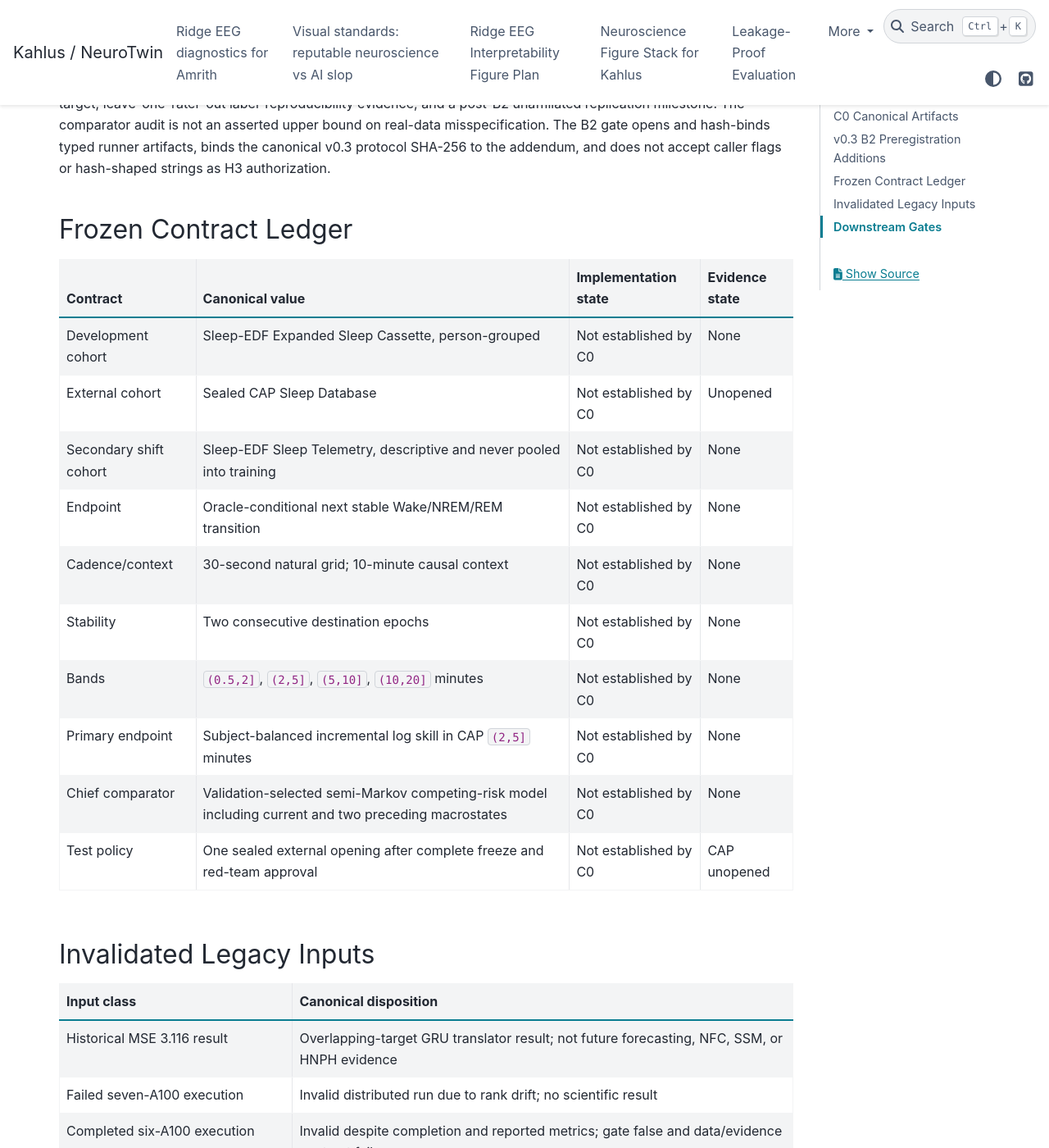
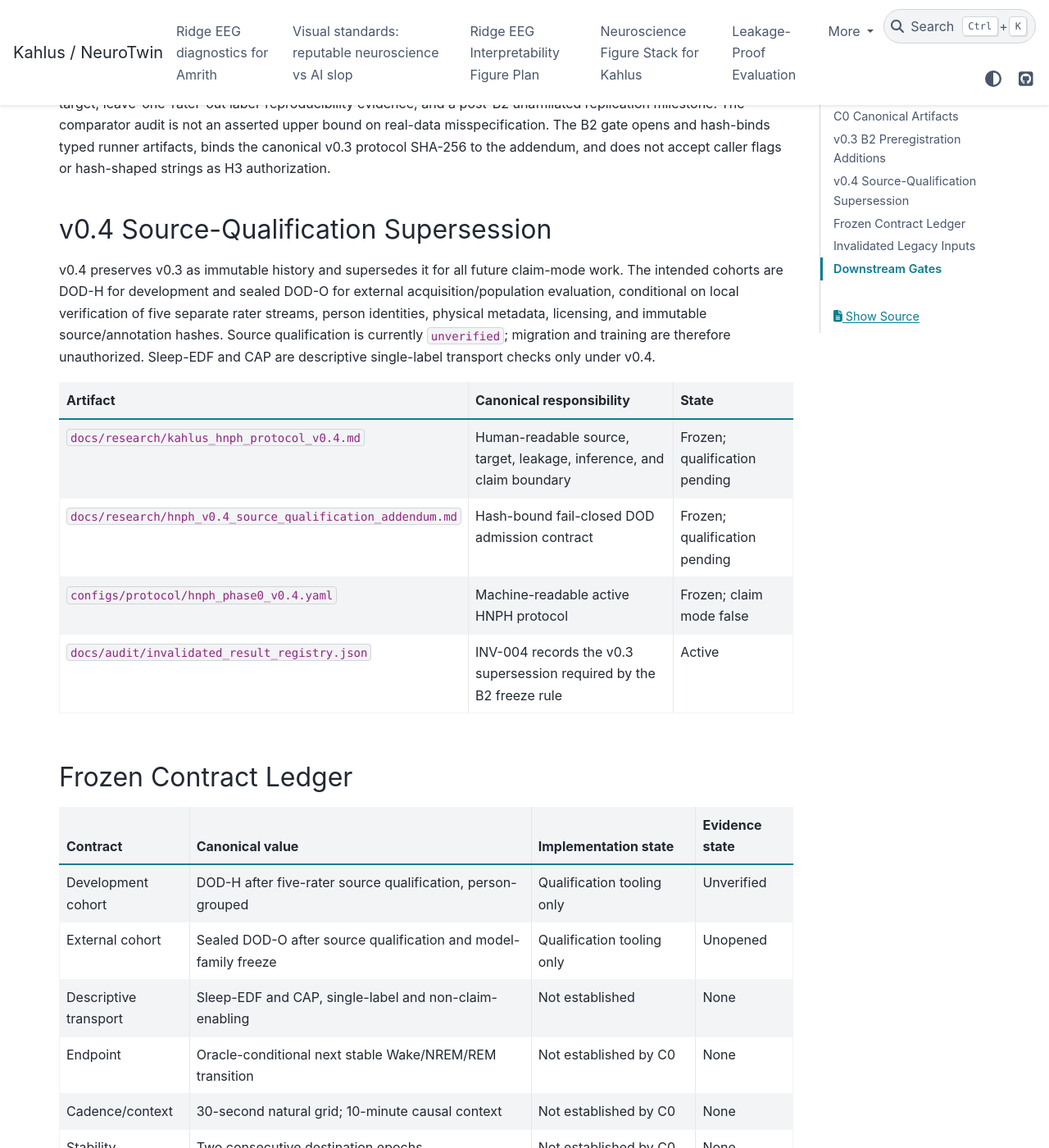
Before and after one commit to ptlnextdoor/Kahlus-V1, a Sphinx documentation site: the page built from docs/audit/CANONICAL_IMPLEMENTATION_LEDGER.md, in a window 1280 px wide and 1400 px high, scrolled down 1249 px. Shown: the whole window at 82% size. Built offline with Sphinx 7.4.7 and the PyData theme 0.15.4, drawn with Linux system fonts in a browser that asks for light colours; some of the changed text lies outside the part shown.

Commit message:
Supersede HNPH v0.3 with source-qualified v0.4 protocol (#66)
Migrates the canonical HNPH protocol from v0.3 to v0.4 and repoints the
feasibility gate at it. These parts ship together deliberately: the gate's
_CANONICAL_PROTOCOL_PATH and _CANONICAL_PREREGISTRATION_PATH now resolve to
v0.4 files, so landing the gate without the protocol would fail closed for
every caller.

What v0.4 adds over v0.3:

- Hash-bound DOD source qualification. DOD-H is the planned development
  cohort and DOD-O the sealed external cohort, admitted only after a local
  fail-closed check verifies five independent rater streams, person
  identities, physical units, sampling rates, licenses, and source/annotation
  hashes. If individual labels are unavailable, migration stops.
- Two new structural gate failures: source qualification not passing, and
  sealed DOD-O being opened before model-family freeze. Both route to
  integrity_fail / invalid_experiment.
- The bound source-qualification artifact is cross-checked, not merely
  hash-present: a caller cannot pass by asserting a flag the artifact
  contradicts.
- Feasibility and manifest schemas bump v3 -> v4.

Governance: docs/research/hnph_b2_preregistration_addendum.md freezes v0.3
with the condition that "a later change requires a new addendum version and an
invalidation-registry entry". This carries both halves. INV-004 records the
supersession as validity_status=superseded rather than invalid, because no
claim-mode run was ever executed under v0.3 — there is no metric to
invalidate and nothing to quarantine. v0.3 is preserved unchanged for audit.
The registry's canonical_protocol_id was also stale at v0.2 (never bumped for
v0.3) and now tracks v0.4.

Docs: adds an HNPH protocol lineage toctree, which also adopts the v0.2/v0.3
docs, their addendum, the decision log, and the registry. Sphinx warnings drop
from 27 to 22; this change adds none.

Verification: 98 passed, 1 skipped in tests/forecastability; ruff clean;
git diff --check clean. Protocol hash 401a8e47db3aefc5c549fec956254f291f71e43c6bf636c464551df552acc839
matches across the yaml, the addendum, and the INV-004 record.

Claim boundary: source_qualification_status remains unverified,
external_test_opened remains false, and no empirical HNPH frontier claim is
authorized. Sleep-EDF and CAP remain descriptive single-label transport checks.

```diff
--- a/docs/audit/CANONICAL_IMPLEMENTATION_LEDGER.md
+++ b/docs/audit/CANONICAL_IMPLEMENTATION_LEDGER.md
@@ -1,10 +1,10 @@
 # HNPH Canonical Implementation Ledger
 
 **C0 canonical protocol:** `kahlus.hnph.phase0.v0.2`
-**Active B2 preregistration:** `kahlus.hnph.phase0.v0.3`
+**Active protocol:** `kahlus.hnph.phase0.v0.4`
 **Ledger date:** 2026-07-13
-**Current authorization:** B2 implementation and data-governance remediation
-only; claim-mode evaluation remains blocked
+**Current authorization:** protocol and source-qualification implementation
+only; dataset migration, training, and claim-mode evaluation remain blocked
 
 This ledger separates a frozen decision from an implemented and validated
 capability. A checked documentation row does not authorize training or a result
@@ -42,20 +42,37 @@ real-data misspecification. The B2 gate opens and hash-binds typed runner
 artifacts, binds the canonical v0.3 protocol SHA-256 to the addendum, and does
 not accept caller flags or hash-shaped strings as H3 authorization.
 
+## v0.4 Source-Qualification Supersession
+
+v0.4 preserves v0.3 as immutable history and supersedes it for all future
+claim-mode work. The intended cohorts are DOD-H for development and sealed DOD-O
+for external acquisition/population evaluation, conditional on local verification
+of five separate rater streams, person identities, physical metadata, licensing,
+and immutable source/annotation hashes. Source qualification is currently
+`unverified`; migration and training are therefore unauthorized. Sleep-EDF and
+CAP are descriptive single-label transport checks only under v0.4.
+
+| Artifact | Canonical responsibility | State |
+| --- | --- | --- |
+| `docs/research/kahlus_hnph_protocol_v0.4.md` | Human-readable source, target, leakage, inference, and claim boundary | Frozen; qualification pending |
+| `docs/research/hnph_v0.4_source_qualification_addendum.md` | Hash-bound fail-closed DOD admission contract | Frozen; qualification pending |
+| `configs/protocol/hnph_phase0_v0.4.yaml` | Machine-readable active HNPH protocol | Frozen; claim mode false |
+| `docs/audit/invalidated_result_registry.json` | INV-004 records the v0.3 supersession required by the B2 freeze rule | Active |
+
 ## Frozen Contract Ledger
 
 | Contract | Canonical value | Implementation state | Evidence state |
 | --- | --- | --- | --- |
-| Development cohort | Sleep-EDF Expanded Sleep Cassette, person-grouped | Not established by C0 | None |
-| External cohort | Sealed CAP Sleep Database | Not established by C0 | Unopened |
-| Secondary shift cohort | Sleep-EDF Sleep Telemetry, descriptive and never pooled into training | Not established by C0 | None |
+| Development cohort | DOD-H after five-rater source qualification, person-grouped | Qualification tooling only | Unverified |
+| External cohort | Sealed DOD-O after source qualification and model-family freeze | Qualification tooling only | Unopened |
+| Descriptive transport | Sleep-EDF and CAP, single-label and non-claim-enabling | Not established | None |
 | Endpoint | Oracle-conditional next stable Wake/NREM/REM transition | Not established by C0 | None |
 | Cadence/context | 30-second natural grid; 10-minute causal context | Not established by C0 | None |
 | Stability | Two consecutive destination epochs | Not established by C0 | None |
 | Bands | `(0.5,2]`, `(2,5]`, `(5,10]`, `(10,20]` minutes | Not established by C0 | None |
-| Primary endpoint | Subject-balanced incremental log skill in CAP `(2,5]` minutes | Not established by C0 | None |
+| Primary endpoint | Subject-balanced incremental log skill in sealed DOD-O `(2,5]` minutes | Not established | None |
 | Chief comparator | Validation-selected semi-Markov competing-risk model including current and two preceding macrostates | Not established by C0 | None |
-| Test policy | One sealed external opening after complete freeze and red-team approval | Not established by C0 | CAP unopened |
+| Test policy | One sealed external opening after qualification and complete freeze | Enforced by gate and figure refusals | DOD-O unopened |
 
 ## Invalidated Legacy Inputs
 
@@ -73,7 +90,7 @@ not accept caller flags or hash-shaped strings as H3 authorization.
 
 The following remain incomplete after C0 and block expensive training:
 
-1. Official-source file inventory and source SHA-256 manifest.
+1. DOD-H/DOD-O five-rater, identity, license, physical-metadata, and source-hash qualification.
 2. Canonical person identity map and zero-overlap split audit.
 3. Physical unit, sampling-rate, channel, reference, and full-record length audits.
 4. Rebuilt prepared records with no silent channel or sample truncation.
@@ -85,9 +102,9 @@ The following remain incomplete after C0 and block expensive training:
 10. Multi-rater/soft-label reproducibility reference with the v0.3 frozen
     subject/rater support and max-t provenance.
 
-Until every applicable gate is recorded as passing, `CAP opened=false`,
+Until every applicable gate is recorded as passing, `DOD-O opened=false`,
 `training_authorized=false`, and `claim_eligible=false` remain controlling.
 
 After B2, independent-replication wording remains blocked until a third cohort
 and an unaffiliated falsification-oriented run complete the frozen replication
-packet. That milestone does not open CAP or substitute for B2.
+packet. That milestone does not open DOD-O or substitute for B2.
--- /dev/null
+++ b/docs/research/kahlus_hnph_protocol_v0.4.md
@@ -0,0 +1,46 @@
+# Kahlus HNPH Protocol v0.4
+
+**Status:** frozen protocol; source qualification pending; no empirical HNPH claim authorized.
+
+Protocol v0.4 supersedes v0.3 for all future claim-mode work. Version 0.3 remains immutable historical provenance. The machine-readable contract is `configs/protocol/hnph_phase0_v0.4.yaml`.
+
+## Scientific endpoint
+
+HNPH is an oracle-conditioned sleep-transition predictability protocol. At an issue time, the evaluator provides the current operational sleep-stage annotation and causal stage history. A model assigns probabilities to a five-way future annotation outcome (`no_event`, `Wake`, `NREM`, `REM`, `Ambiguous`) in preregistered lead bands. This is not a biological transition detector, deployment study, consciousness measure, clinical system, or mechanism claim.
+
+The primary estimand is subject-balanced incremental categorical log skill, in bits per anchor, over the best eligible nuisance comparator. Log score is a proper score. Its ideal conditional-information interpretation requires oracle conditional distributions and is not asserted for fitted finite-sample models.
+
+## Cohort contract
+
+The intended development cohort is DOD-H. DOD-O is the sealed external acquisition/population cohort. This assignment becomes active only after a fail-closed local qualification establishes, for each dataset:
+
+- five separately identifiable independent rater streams;
+- stable subject identities suitable for person-grouped splitting;
+- physical channel units and sampling rates;
+- dataset version, license identifier, immutable source hash, and per-rater annotation hashes.
+
+Until all checks pass, `migration_authorized` and `claim_mode_authorized` remain false. If the downloadable source lacks individual annotations, migration stops. Consensus labels are not a substitute. Sleep-EDF and CAP may be used only for explicitly descriptive single-label transport checks and cannot satisfy the construct-validity gate.
+
+## Label target
+
+For target rater \(r\), the soft target is built only from the other raters. The target rater must never contribute to its own consensus. At least three independent consensus raters are required at every scored anchor; v0.4 additionally requires five independent source streams during qualification. Every target artifact binds the target-rater ID, contributing-rater IDs, annotation hashes, stage mapping, and output hash.
+
+## Leakage and inference contract
+
+- Split by person before fitting any transform, imputation, calibration, baseline, or model.
+- Input and target supports are disjoint in physical time, with the causal guard recorded.
+- Forbidden identifiers and acquisition proxies are excluded or explicitly audited.
+- DOD-O remains unopened until protocol and model-family freeze.
+- Inference is subject-balanced with a subject-cluster max-t bootstrap using at least 2,000 replicates.
+- The model must beat the best eligible baseline and pass label shuffle, time shift, cluster permutation, missingness, nuisance-probe, synthetic-known, and synthetic-null controls.
+- Power requirements are at least 12 independent subject clusters, 8 event subjects, 100 positive primary-band anchors, and 80% target power under frozen design assumptions.
+
+## Evidence contract
+
+The runner must emit paired JSON and Markdown evidence bound to the protocol hash and all source, split, target, transform, baseline, control, inference, and qualification hashes. A valid null or blocked study is an acceptable outcome. A positive frontier requires all gates and cannot be inferred from a schematic, development result, isolated lead band, or uncalibrated score.
+
+The external result remains sealed during manuscript and figure development. The v0.4 figure system therefore labels unfinished stages `UNRUN` and refuses empirical-looking result panels without claim-eligible evidence.
+
+## Boundary for later protocols
+
+NFC, geometry-aware operators, future acquisition hardware, disease applications, and passive-PCI hypotheses are outside v0.4. Any such work requires a separately frozen protocol and evidence gate.
```
Also changed, not shown: docs/audit/INVALIDATED_RESULT_REGISTRY.md (+40 -2 lines), docs/audit/invalidated_result_registry.json (+32 -3 lines), docs/index.md (+13 -0 lines), docs/research/hnph_v0.4_source_qualification_addendum.md (added, +25 -0 lines), docs/research/kahlus_hnph_decision_log.md (+36 -0 lines), 4 other files.
